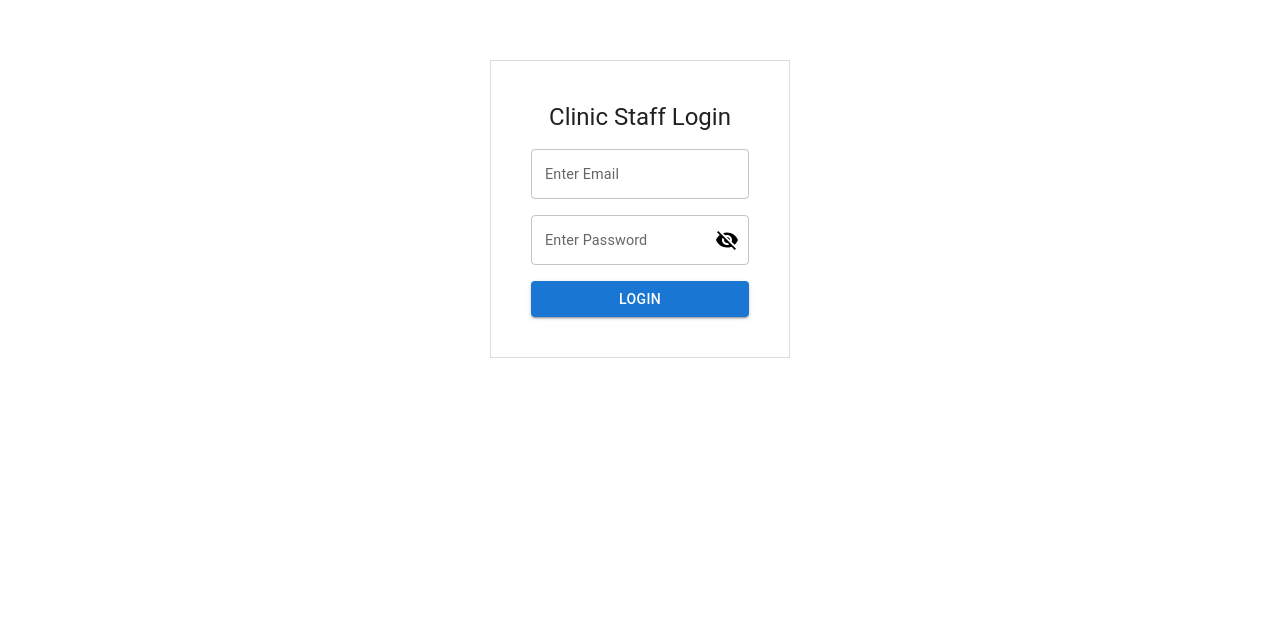
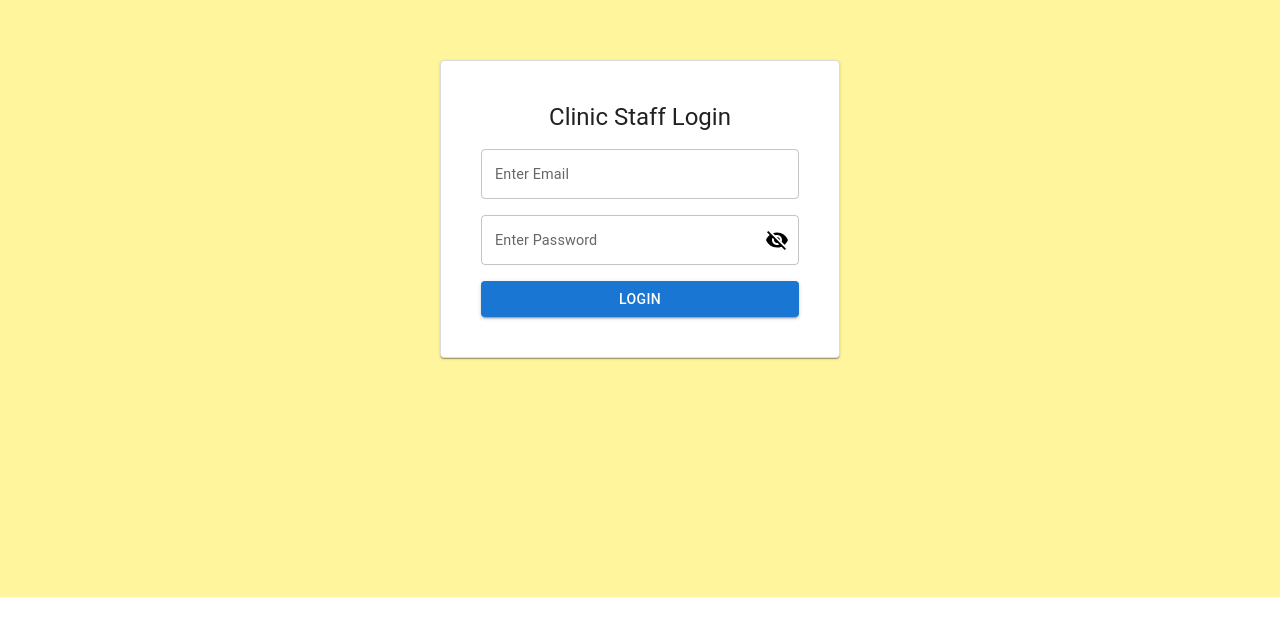
Before and after one commit to logaramankd/pfact-frontend, a React (Vite) app: page / in a window 1280 px wide. Shown: the part 179-800 px from the top of the page. Built offline with nearby package versions, Linux system fonts and the light colour scheme.

Commit message:
bgcolor added

```diff
--- a/src/components/LoginForm.jsx
+++ b/src/components/LoginForm.jsx
@@ -1,4 +1,4 @@
-import { Alert, Box, Button, Typography } from '@mui/material'
+import { Alert, Box, Button, Card, Typography } from '@mui/material'
 import React, { useState } from 'react'
 import { checkCredentials } from '../utils/auth'
 import { useNavigate } from 'react-router-dom'
@@ -24,17 +24,18 @@ const LoginForm = () => {
       display: 'flex',
       justifyContent: 'center',
       alignItems: 'center',
-      minHeight:'97vh'
+      minHeight:'97vh',
+        bgcolor:"#fff59d",
     }}>
-      <Box
+      <Card
         component='form'
         onSubmit={handleSubmit}
         sx={{
           display: "flex",
           flexDirection: "column",
-          width: 300,
+          width: 400,
           mx: "auto",
-          // mt: 5,
+
           gap: 2,
           border:'1px solid gainsboro',
           padding:5
@@ -47,7 +48,7 @@ const LoginForm = () => {
         <TextBox type='password' label='Enter Password' show={showPassword} setShow={setShowPassword} value={password} onChange={(e) => setPassword(e.target.value)} required />
         <Button type="submit" variant="contained">Login</Button>
         {error && <Alert severity="error">{error}</Alert>}
-      </Box>
+      </Card>
     </Box>
   )
 }
```
